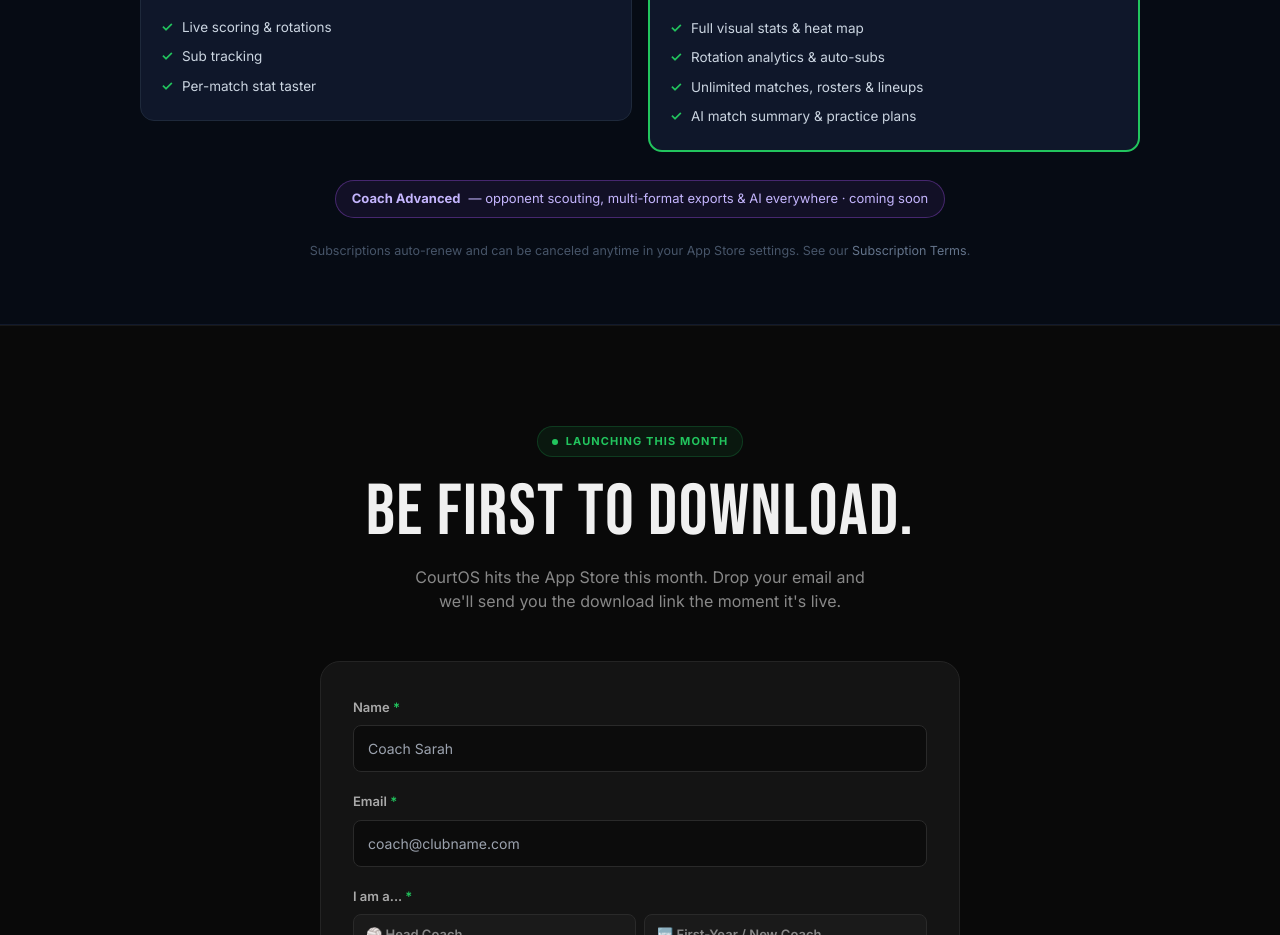
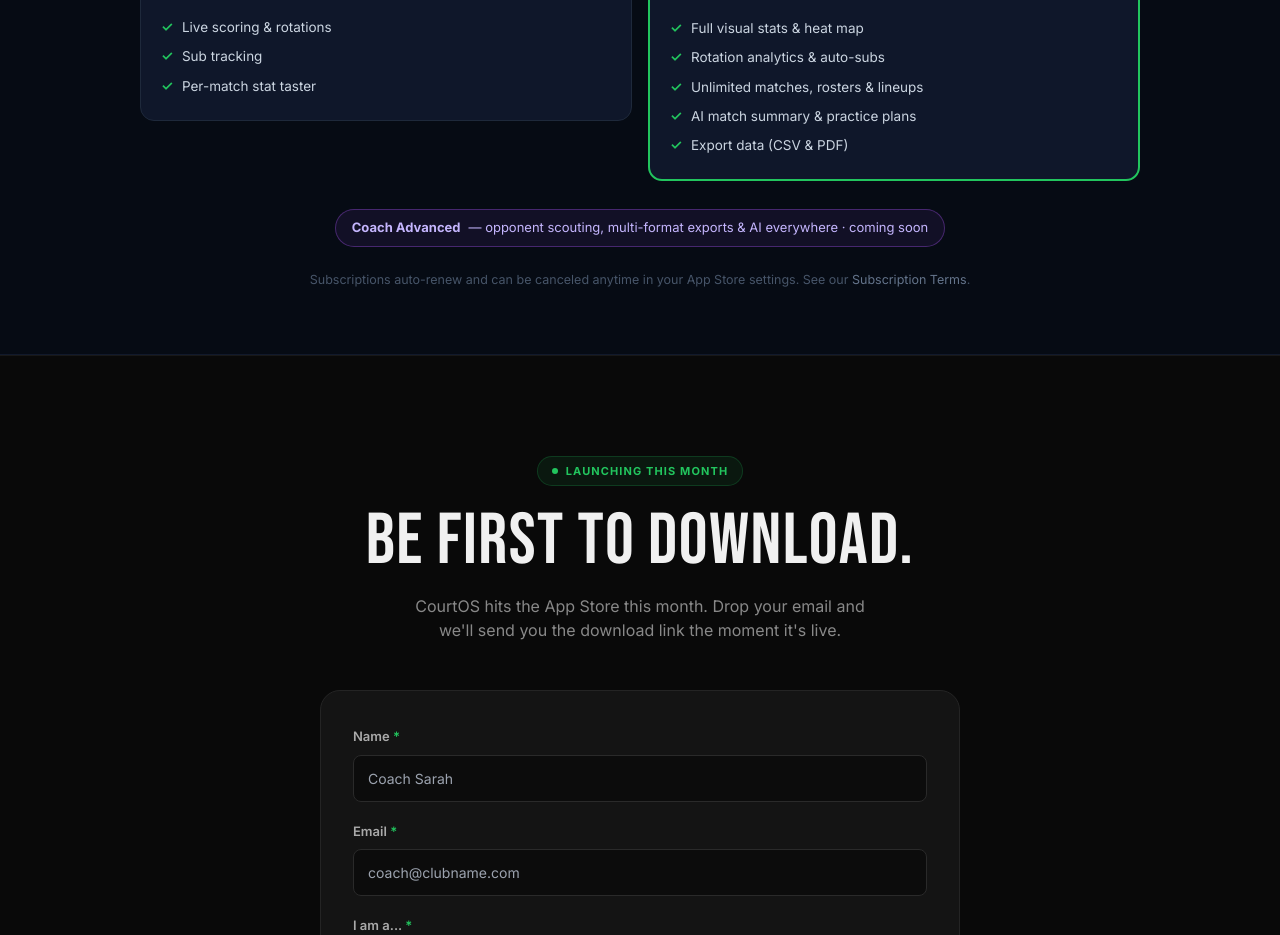
Before and after one commit to bentesoro1-hash/courtos-web, a Next.js app: page / in a window 1280 px wide. Shown: the part 3200-4135 px from the top of the page. Built offline with nearby package versions, Linux system fonts and the light colour scheme.

Commit message:
pricing: add export to Premium features

```diff
--- a/components/Pricing.tsx
+++ b/components/Pricing.tsx
@@ -19,6 +19,7 @@
       'Rotation analytics & auto-subs',
       'Unlimited matches, rosters & lineups',
       'AI match summary & practice plans',
+      'Export data (CSV & PDF)',
     ],
     featured: true,
   },
```
Also changed, not shown: 1 other file (tests, documents, lock files or other folders).
